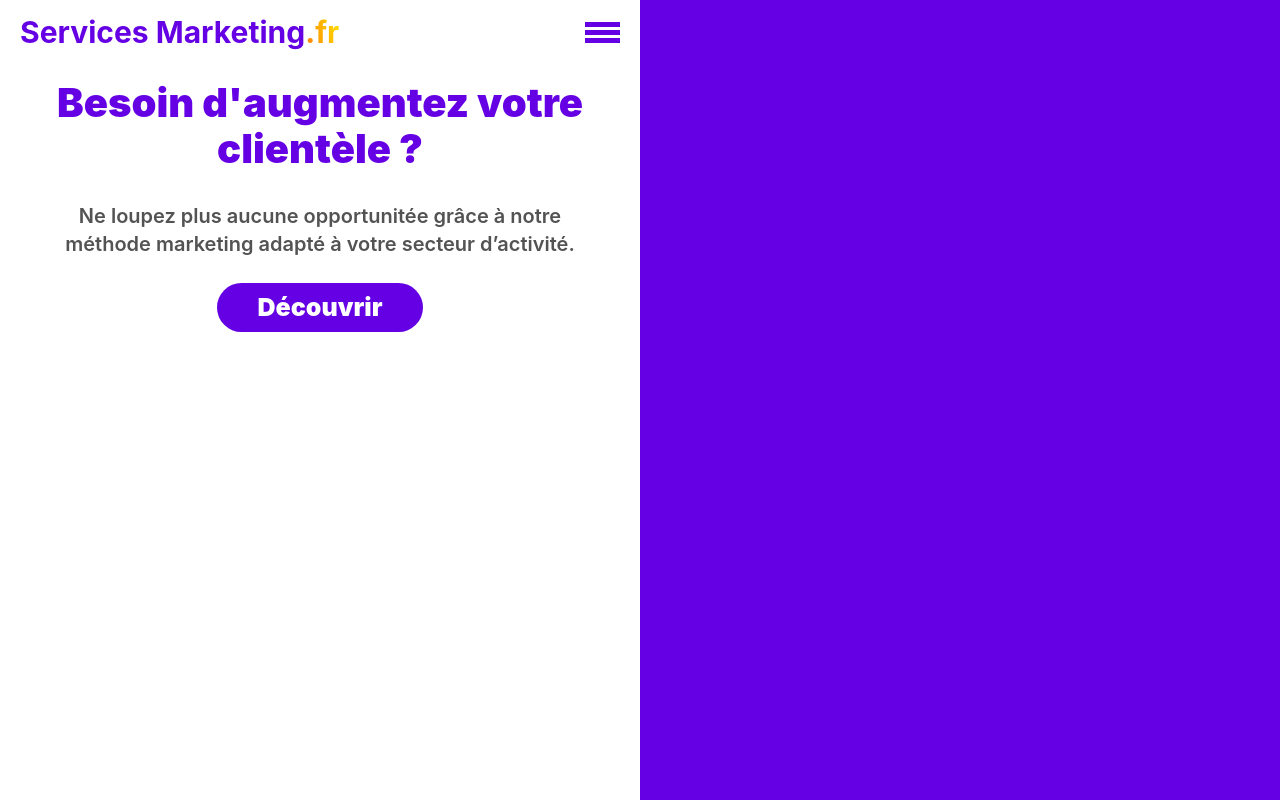
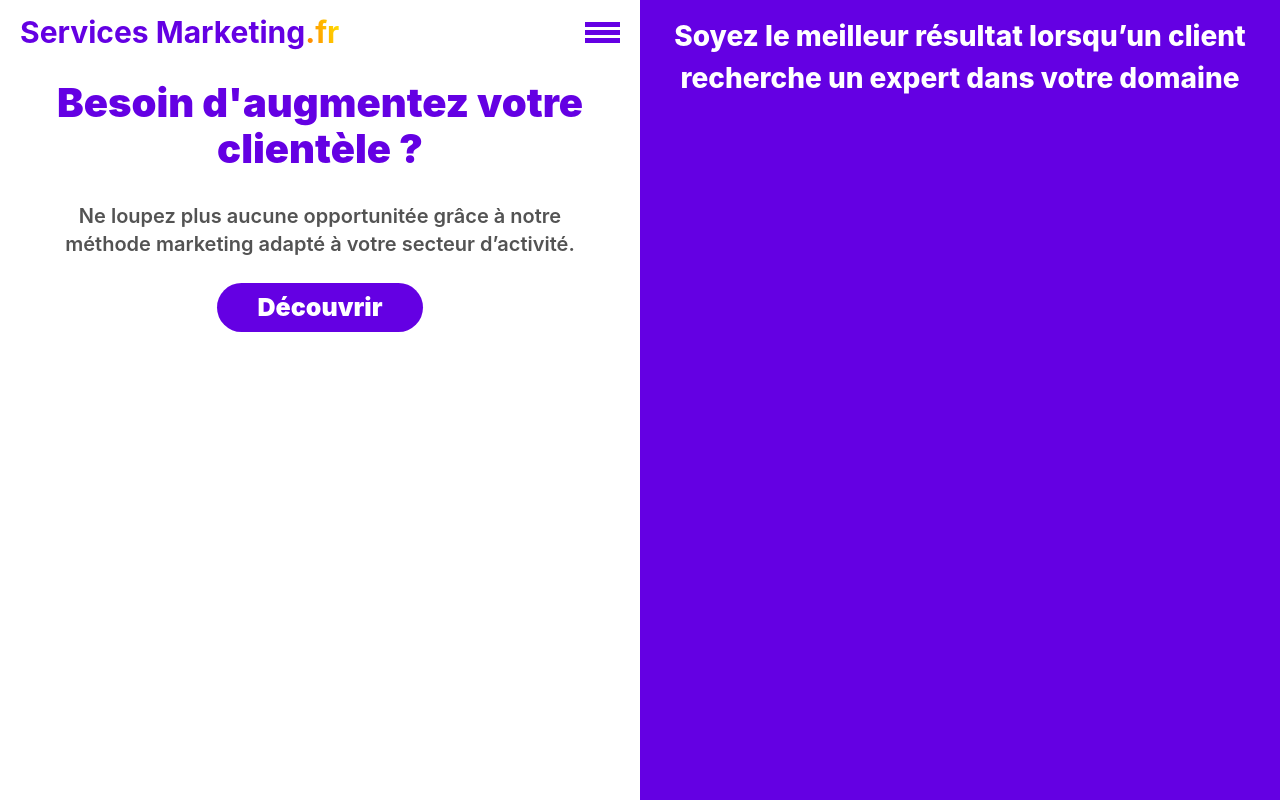
Before and after one commit to HaDock404/app-web-marketing, a React (Create React App) app: page /#/ in a window 1280 px wide. Built offline with nearby package versions, Linux system fonts and the light colour scheme.

Commit message:
message_large_page

```diff
--- /dev/null
+++ b/src/components/MessageLargePage.jsx
@@ -0,0 +1,11 @@
+import '../styles/message_large_page.css'
+
+function MessageLargePage() {
+    return (
+        <article id="article_message_large_page">
+            Soyez le meilleur résultat lorsqu’un client recherche un expert dans votre domaine
+        </article>
+    )
+}
+
+export default MessageLargePage
--- a/src/pages/LargePage.jsx
+++ b/src/pages/LargePage.jsx
@@ -1,5 +1,6 @@
 import HeaderLargePage from "../components/HeaderLargePage"
 import IntroLargePage from "../components/IntroLargePage"
+import MessageLargePage from "../components/MessageLargePage"
 
 function LargePage() {
     return (
@@ -8,7 +9,9 @@ function LargePage() {
                 <HeaderLargePage />
                 <IntroLargePage />
             </article>
-            <article id="large_page_el2"></article>
+            <article id="large_page_el2">
+                <MessageLargePage />
+            </article>
         </section>
     )
 }
--- /dev/null
+++ b/src/styles/message_large_page.css
@@ -0,0 +1,11 @@
+#article_message_large_page {
+    width: calc(100% - 60px);
+    padding: 15px;
+    padding-left: 30px;
+    padding-right: 30px;
+    color: white;
+    font-size: 28px;
+    text-align: center;
+    font-weight: 800;
+    line-height: 1.5;
+}
```
